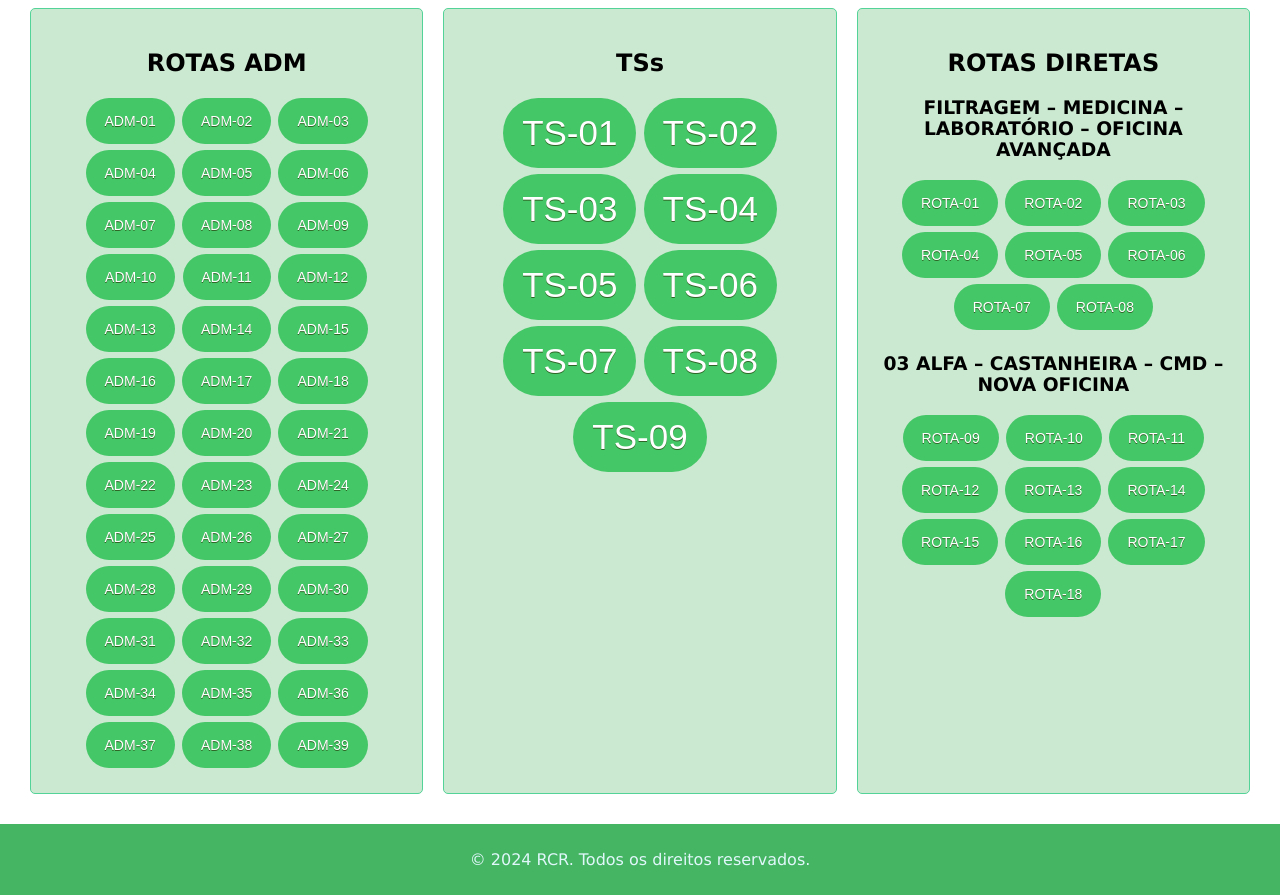
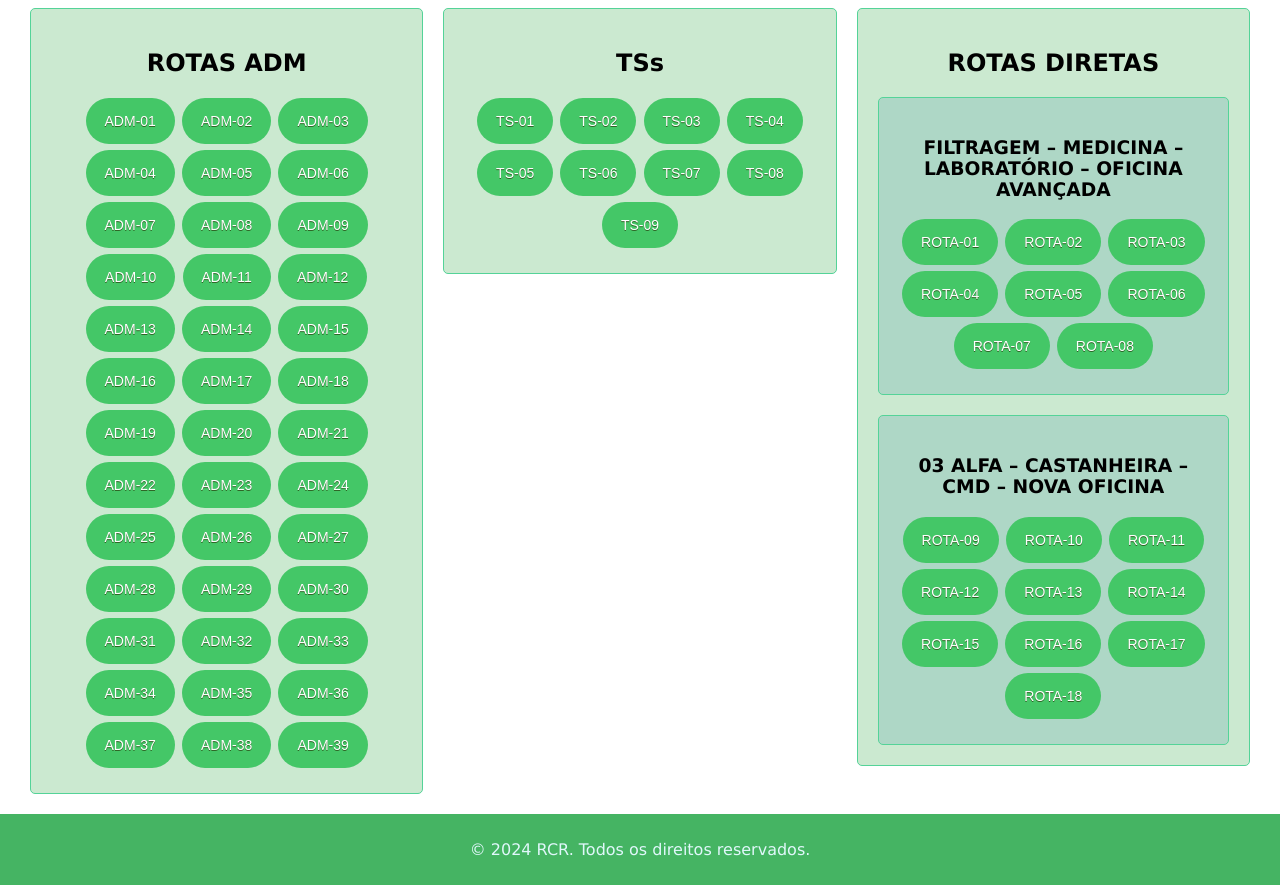
Before and after one commit to rcr-parvi/rotasparvi2.0, a PHP site: page /index.html in a window 1280 px wide. Shown: the part 194-1089 px from the top of the page. Run offline with PHP 8.4, Linux system fonts and the light colour scheme.

Commit message:
Add files via upload

```diff
--- a/styles.css
+++ b/styles.css
@@ -35,8 +35,9 @@ header .logo-left img, header {
     width: auto;
 }
 
-.logo-right img {
-    width: 150px;
+.logo {
+    width: 200px;
+
 }
 
 nav ul {
@@ -69,7 +70,7 @@ main {
     flex-grow: 1;
 }
 
-section {
+section{
     flex: 1 1 350px;
     margin: 10px;
     padding: 20px;
@@ -77,8 +78,12 @@ section {
     border-radius: 5px;
     background-color: #cbe9d0;
     text-align: center;
-    min-height: 200px;
+    min-height: auto;
+    margin-bottom: auto;
 }
+
+
+
 
 section#rotas-botoes button{
     display: block;
@@ -144,7 +149,23 @@ footer {
     section {
         margin: 0 0 10px 0;
     }
+
+    .footer {
+
+            background-color: #45b463;
+            color: #e0f7fa;
+            text-align: center;
+            padding: 10px;
+            margin-top: auto;
+    }
+
+     #rotas-diretas {
+
+       margin-bottom: auto;
+    }
+
 }
+
 
 .myButton {
 	background-color:#44c767;
@@ -175,7 +196,7 @@ footer {
 	cursor:pointer;
 	color:#ffffff;
 	font-family:Arial;
-	font-size:35px;
+	font-size:14px;
 	padding:15px 19px;
 	text-decoration:none;
 	text-shadow:0px 1px 0px #2f6627;
@@ -210,3 +231,13 @@ footer {
 .search-box input[type="text"]:focus {
     width: 300px;
 }
+
+
+
+.caixa-conteudo {
+    border: 1px solid #54d398;
+    border-radius: 5px;
+    background-color: #aed7c6;
+    padding: 20px;
+    margin-top: 20px;
+}
```
